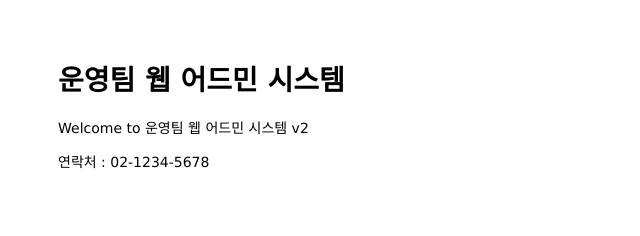
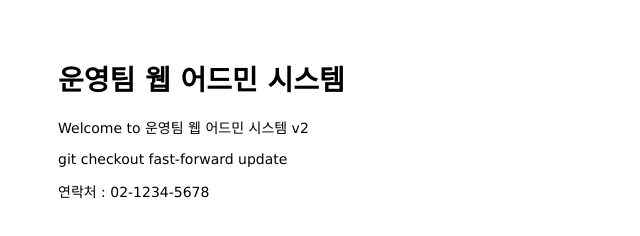
Before and after one commit to JeoungJin/mastering-git-github, a website: page public/index.html in a window 1280 px wide. Shown: the whole page, without its empty margins (0-640 px from the left). Drawn offline with Linux system fonts and the light colour scheme.

Commit message:
changed fasdt-forward

```diff
--- a/public/index.html
+++ b/public/index.html
@@ -8,7 +8,7 @@
 <body>
   <h1>운영팀 웹 어드민 시스템</h1>
   <p>Welcome to 운영팀 웹 어드민 시스템 v2</p>
-
+  <p>git checkout fast-forward update</p>
   <footer>
       <p>연락처 : 02-1234-5678</p>
   </footer>
```
